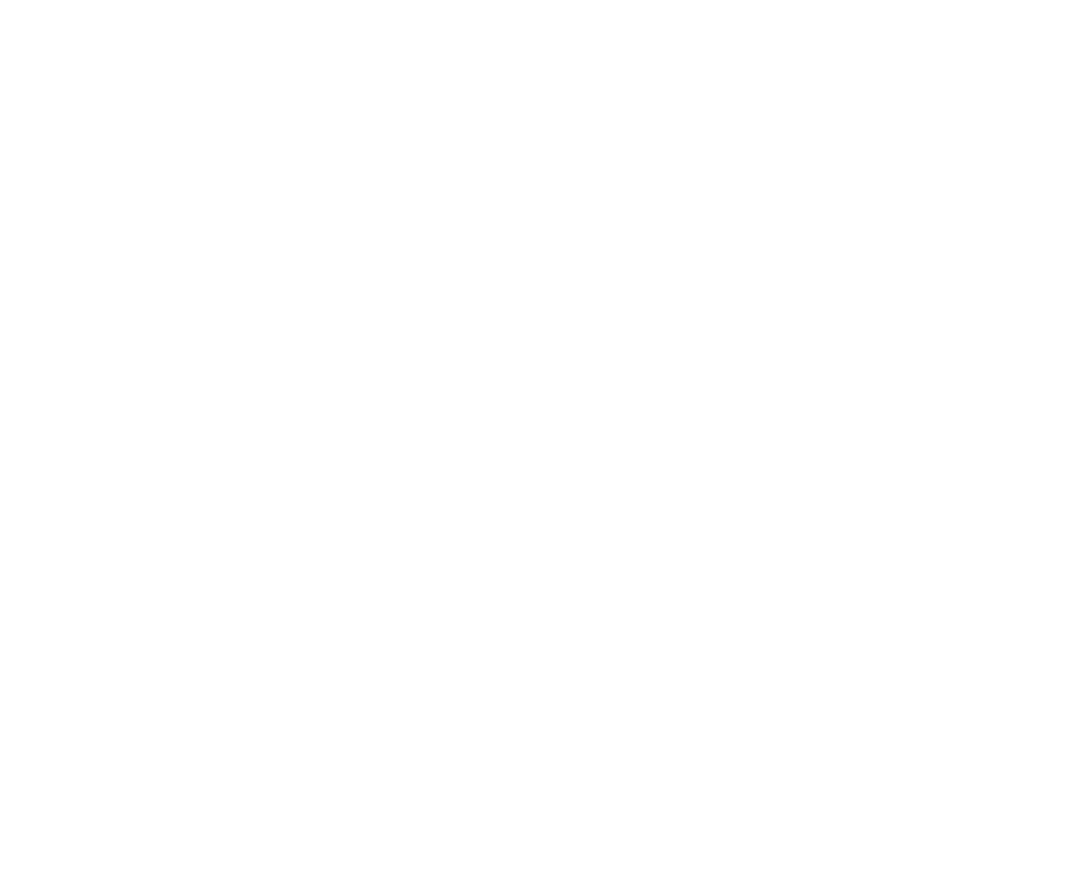
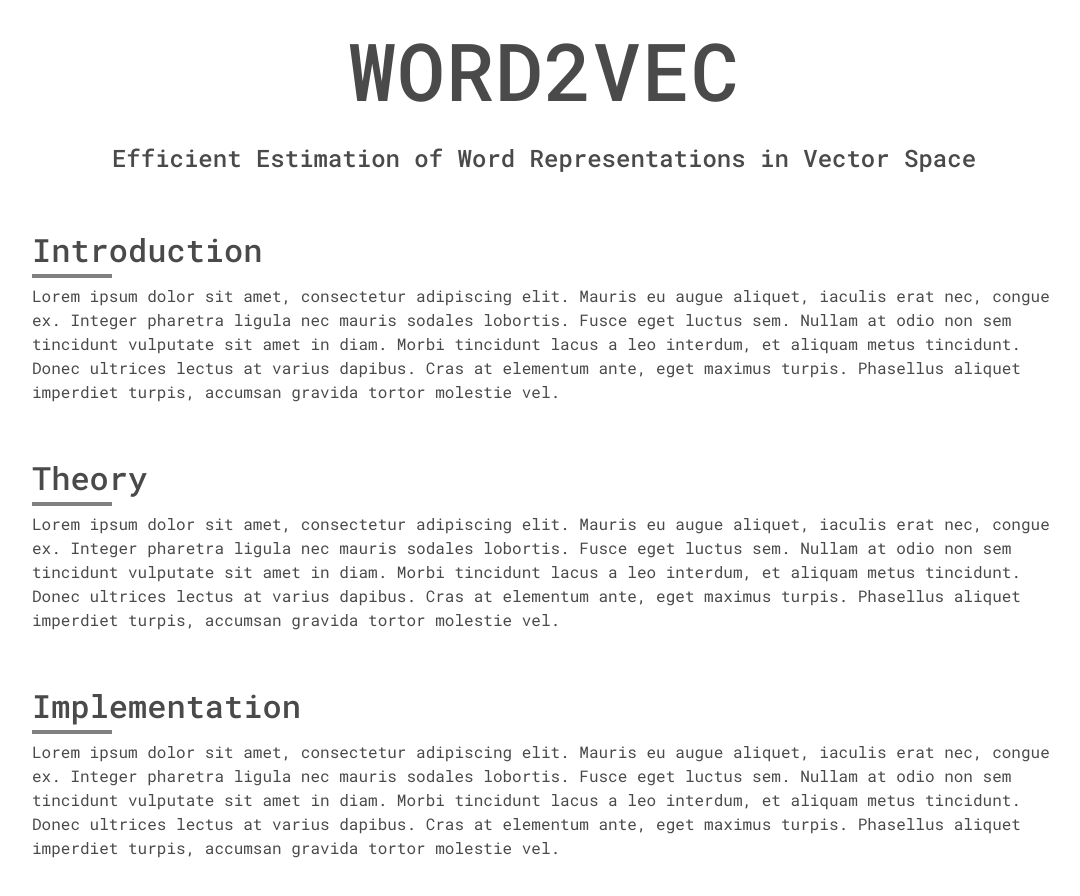
Before and after one commit to PhatTranSon/Word-Embeddings, a React (Create React App) app: page /word2vec in a window 1280 px wide. Shown: the top 896 px of the page, without its empty margins (96-1176 px from the left). Before the commit the page ends 800 px from the top, so only its background shows below. Built offline with nearby package versions, Linux system fonts and the light colour scheme.

Commit message:
Added basic structure for content page

```diff
--- a/package.json
+++ b/package.json
@@ -11,6 +11,8 @@
     "react-dom": "^17.0.1",
     "react-router-dom": "^5.2.0",
     "react-scripts": "4.0.1",
+    "react-top-loading-bar": "^2.0.1",
+    "react-topbar-progress-indicator": "^4.1.0",
     "web-vitals": "^0.2.4"
   },
   "scripts": {
--- a/src/App.js
+++ b/src/App.js
@@ -2,6 +2,8 @@ import React from 'react';
 import 'bulma';
 import { Link, BrowserRouter as Router, Switch, Route } from 'react-router-dom';
 import Home from './pages/home/Home';
+import Glove from './pages/algorithms/GloVe/glove';
+import Word2Vec from './pages/algorithms/Word2Vec/word2vec';
 
 class App extends React.Component {
     render() {
@@ -12,6 +14,14 @@ class App extends React.Component {
                         <Route exact path="/">
                             <Home/>
                         </Route>
+
+                        <Route exact path="/glove">
+                            <Glove/>
+                        </Route>
+
+                        <Route exact path="/word2vec">
+                            <Word2Vec/>
+                        </Route>
                     </Switch>
                 </div>
             </Router>
--- /dev/null
+++ b/src/pages/algorithms/GloVe/glove.js
@@ -0,0 +1,61 @@
+import React from "react";
+import "../algorithm.css";
+import LoadingBar from 'react-top-loading-bar'
+
+class Glove extends React.Component {
+    constructor(props) {
+        super(props)
+
+        this.state = {
+            progress: 50
+        }
+
+        //Set window in scroll
+        this.onPageScroll = this.onPageScroll.bind(this);
+        window.onscroll = this.onPageScroll;
+    }
+
+    onPageScroll() {
+        //Get percentage
+        const winScroll = document.documentElement.scrollTop || document.body.scrollTop;
+        const height = document.documentElement.scrollHeight - document.documentElement.clientHeight;
+        const percentage = (winScroll / height) * 100
+
+        //Set percentage
+        this.setState({
+            progress: percentage
+        });
+    }
+
+    render() {
+        return (
+            <div className="main">
+                <LoadingBar
+                    color='#F4A261'
+                    height={5}
+                    progress={this.state.progress}/>
+                <div className="container">
+                    <h1 className="heading">GloVe</h1>
+                    <h2 className="sub-heading">Global Vector for word representation</h2>
+
+                    <div className="para">
+                        <p className="para-heading">Introduction</p>
+                        Lorem ipsum dolor sit amet, consectetur adipiscing elit. Mauris eu augue aliquet, iaculis erat nec, congue ex. Integer pharetra ligula nec mauris sodales lobortis. Fusce eget luctus sem. Nullam at odio non sem tincidunt vulputate sit amet in diam. Morbi tincidunt lacus a leo interdum, et aliquam metus tincidunt. Donec ultrices lectus at varius dapibus. Cras at elementum ante, eget maximus turpis. Phasellus aliquet imperdiet turpis, accumsan gravida tortor molestie vel.
+                    </div>
+
+                    <div className="para">
+                        <p className="para-heading">Theory</p>
+                        Lorem ipsum dolor sit amet, consectetur adipiscing elit. Mauris eu augue aliquet, iaculis erat nec, congue ex. Integer pharetra ligula nec mauris sodales lobortis. Fusce eget luctus sem. Nullam at odio non sem tincidunt vulputate sit amet in diam. Morbi tincidunt lacus a leo interdum, et aliquam metus tincidunt. Donec ultrices lectus at varius dapibus. Cras at elementum ante, eget maximus turpis. Phasellus aliquet imperdiet turpis, accumsan gravida tortor molestie vel.
+                    </div>
+
+                    <div className="para">
+                        <p className="para-heading">Implementation</p>
+                        Lorem ipsum dolor sit amet, consectetur adipiscing elit. Mauris eu augue aliquet, iaculis erat nec, congue ex. Integer pharetra ligula nec mauris sodales lobortis. Fusce eget luctus sem. Nullam at odio non sem tincidunt vulputate sit amet in diam. Morbi tincidunt lacus a leo interdum, et aliquam metus tincidunt. Donec ultrices lectus at varius dapibus. Cras at elementum ante, eget maximus turpis. Phasellus aliquet imperdiet turpis, accumsan gravida tortor molestie vel.
+                    </div>
+                </div>
+            </div>
+        )
+    }
+}
+
+export default Glove;
--- /dev/null
+++ b/src/pages/algorithms/Word2Vec/word2vec.js
@@ -0,0 +1,60 @@
+import React from "react";
+import "../algorithm.css";
+import LoadingBar from 'react-top-loading-bar'
+
+class Word2Vec extends React.Component {
+    constructor(props) {
+        super(props)
+
+        this.state = {
+            progress: 50
+        }
+
+        //Set window in scroll
+        this.onPageScroll = this.onPageScroll.bind(this);
+        window.onscroll = this.onPageScroll;
+    }
+
+    onPageScroll() {
+        //Get percentage
+        const winScroll = document.documentElement.scrollTop || document.body.scrollTop;
+        const height = document.documentElement.scrollHeight - document.documentElement.clientHeight;
+        const percentage = (winScroll / height) * 100
+
+        //Set percentage
+        this.setState({
+            progress: percentage
+        });
+    }
+
+    render() {
+        return (
+            <div className="main">
+                <LoadingBar
+                    color='#F4A261'
+                    height={5}
+                    progress={this.state.progress}/>
+                <div className="container">
+                    <h1 className="heading">Word2Vec</h1>
+                    <h2 className="sub-heading">Efficient Estimation of Word Representations in Vector Space</h2>
+                    <div className="para">
+                        <p className="para-heading">Introduction</p>
+                        Lorem ipsum dolor sit amet, consectetur adipiscing elit. Mauris eu augue aliquet, iaculis erat nec, congue ex. Integer pharetra ligula nec mauris sodales lobortis. Fusce eget luctus sem. Nullam at odio non sem tincidunt vulputate sit amet in diam. Morbi tincidunt lacus a leo interdum, et aliquam metus tincidunt. Donec ultrices lectus at varius dapibus. Cras at elementum ante, eget maximus turpis. Phasellus aliquet imperdiet turpis, accumsan gravida tortor molestie vel.
+                    </div>
+
+                    <div className="para">
+                        <p className="para-heading">Theory</p>
+                        Lorem ipsum dolor sit amet, consectetur adipiscing elit. Mauris eu augue aliquet, iaculis erat nec, congue ex. Integer pharetra ligula nec mauris sodales lobortis. Fusce eget luctus sem. Nullam at odio non sem tincidunt vulputate sit amet in diam. Morbi tincidunt lacus a leo interdum, et aliquam metus tincidunt. Donec ultrices lectus at varius dapibus. Cras at elementum ante, eget maximus turpis. Phasellus aliquet imperdiet turpis, accumsan gravida tortor molestie vel.
+                    </div>
+
+                    <div className="para">
+                        <p className="para-heading">Implementation</p>
+                        Lorem ipsum dolor sit amet, consectetur adipiscing elit. Mauris eu augue aliquet, iaculis erat nec, congue ex. Integer pharetra ligula nec mauris sodales lobortis. Fusce eget luctus sem. Nullam at odio non sem tincidunt vulputate sit amet in diam. Morbi tincidunt lacus a leo interdum, et aliquam metus tincidunt. Donec ultrices lectus at varius dapibus. Cras at elementum ante, eget maximus turpis. Phasellus aliquet imperdiet turpis, accumsan gravida tortor molestie vel.
+                    </div>
+                </div>
+            </div>
+        )
+    }
+}
+
+export default Word2Vec;
--- /dev/null
+++ b/src/pages/algorithms/algorithm.css
@@ -0,0 +1,38 @@
+.container {
+    width: 80%;
+}
+
+.heading, .sub-heading {
+    margin: 10px auto;
+    text-align: center;
+}
+
+.heading {
+    font-size: 10vh;
+    font-weight: 500;
+}
+
+.sub-heading {
+    font-size: 3vh;
+    font-weight: 500;
+}
+
+.para {
+    margin: 50px auto;
+}
+
+.para-heading {
+    font-size: 4vh;
+    font-weight: 500;
+    margin-bottom: 10px;
+    position: relative;
+}
+
+.para-heading:before {
+    content: '';
+    width: 80px;
+    height: 4px;
+    background: gray;
+    position: absolute;
+    bottom: -4px;
+}
--- a/src/pages/home/Home.css
+++ b/src/pages/home/Home.css
@@ -1,5 +1,6 @@
 #first-panel, #second-panel {
     min-height: 100vh;
+    max-height: 100vh;
 }
 
 .center-items {
--- a/src/pages/home/Home.js
+++ b/src/pages/home/Home.js
@@ -39,7 +39,7 @@ class Home extends React.Component {
     render() {
         return (
             <div className="home">
-                <div className="columns" id="first-panel">
+                <div className="columns panel" id="first-panel">
                     <div className="column center-items" id="first-left">
                         <h1>Word embedding.</h1>
                     </div>
@@ -56,7 +56,7 @@ class Home extends React.Component {
                     </div>
                 </div>
 
-                <div className="columns" id="second-panel">
+                <div className="columns panel" id="second-panel">
                     <div className="column" id="second-left" onMouseEnter={() => this.hover('left')} onMouseLeave={() => this.nohover()}>
                         <div>
                             <h1>GloVe</h1>
```
Also changed, not shown: 2 other files (tests, documents, lock files or other folders).
